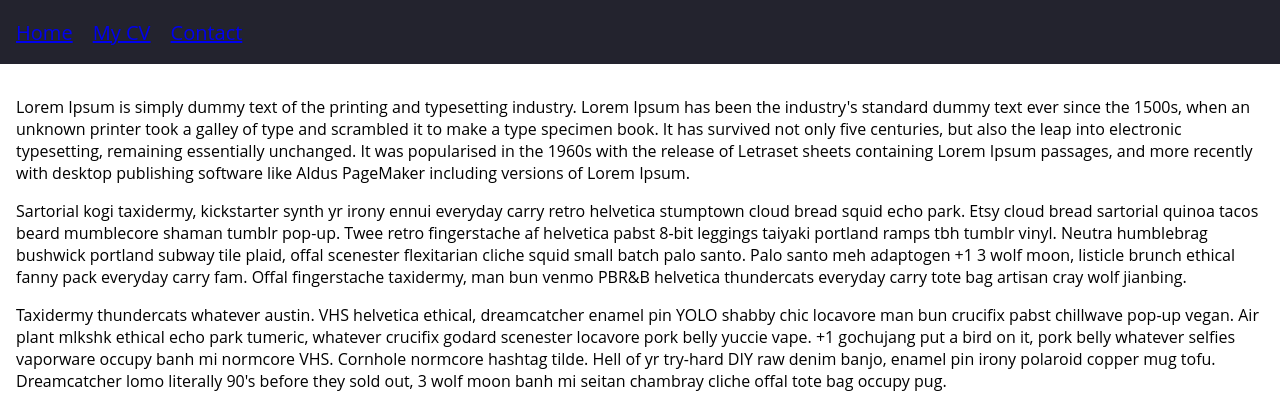
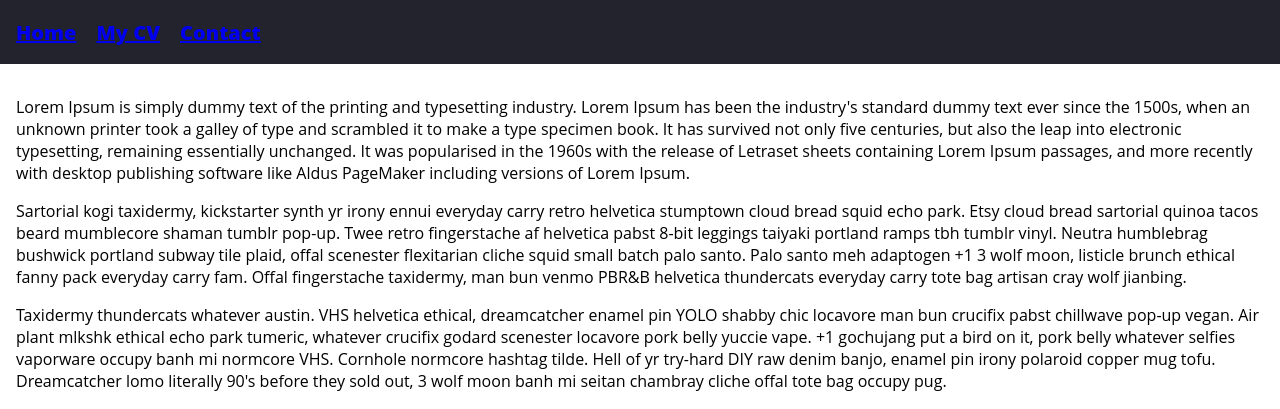
Before and after one commit to MatiWall/Webside, a PHP site: page / in a window 1280 px wide. Shown: the top 409 px of the page. Run offline with PHP 8.4, Linux system fonts and the light colour scheme.

Commit message:
Navbar restart29

```diff
--- a/css/styling.css
+++ b/css/styling.css
@@ -44,10 +44,13 @@ main {
     flex-direction: row;
     align-items: center;
     height: 100%;
-
-    font-size: 20px;
 }
 
 .navbar-nav li {
     margin-right: 20px;
 }
+
+.nav-item {
+    font-size: 20px;
+    font-weight: 900;
+}
```
